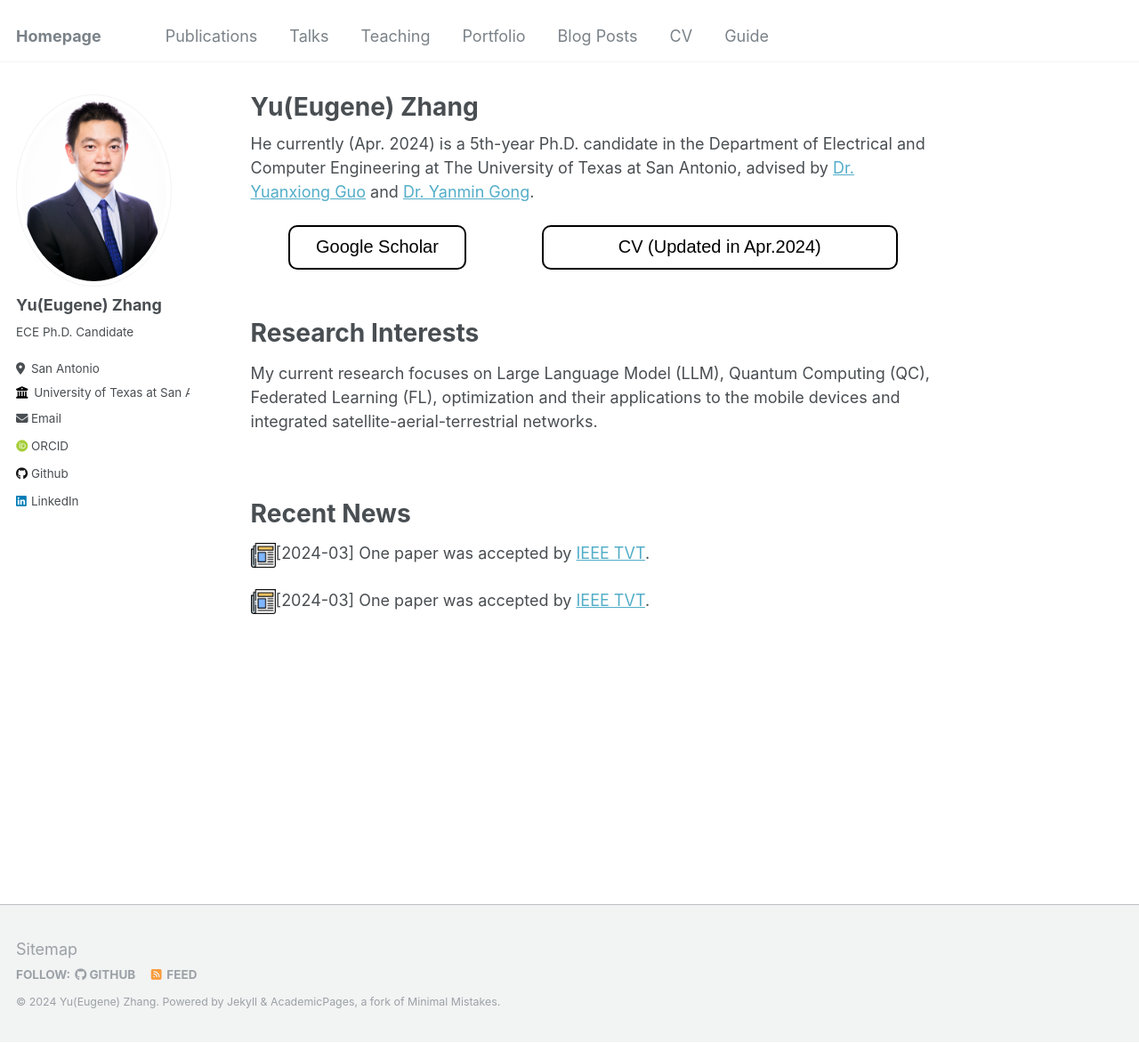
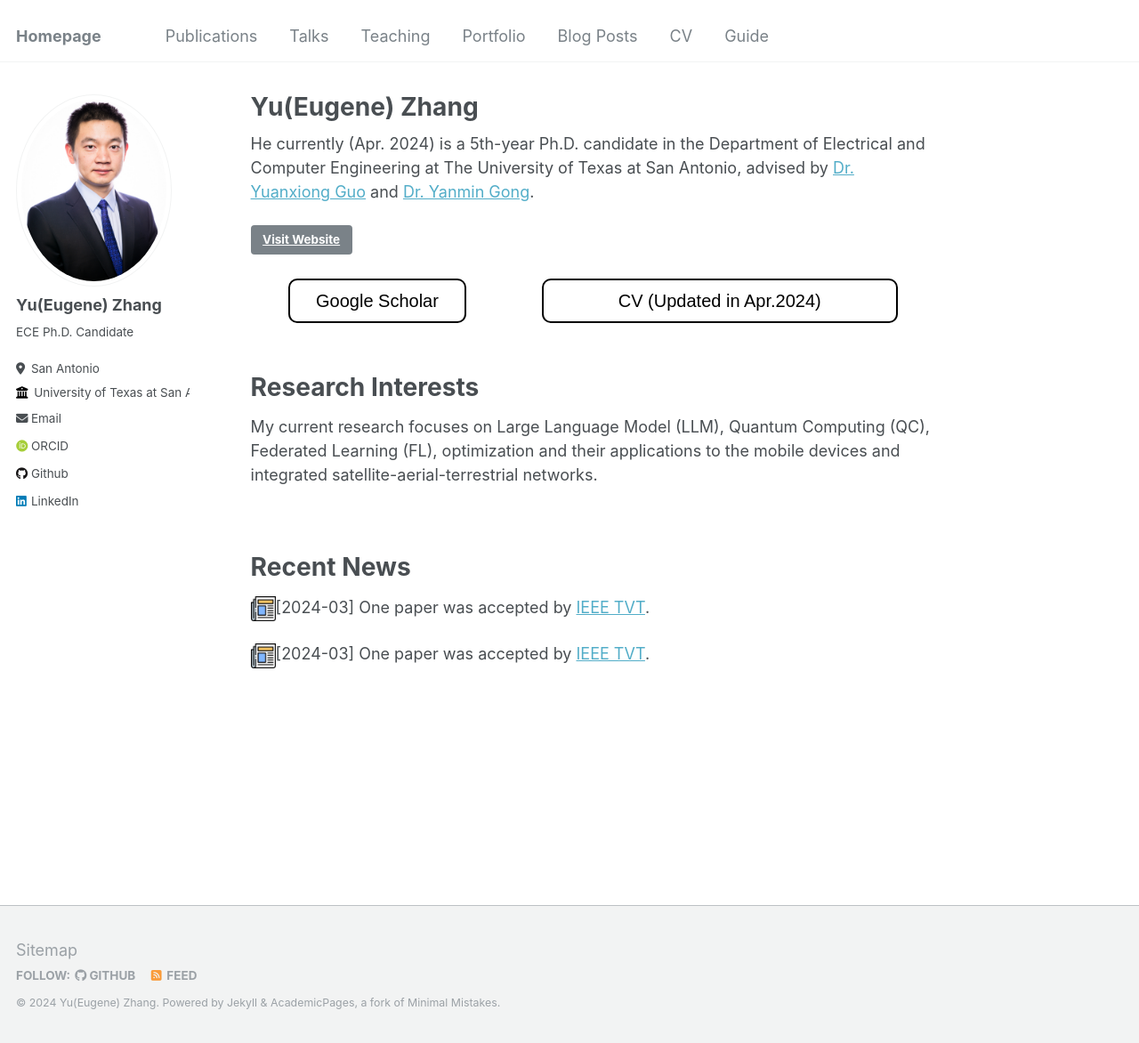
Before and after one commit to Yu-Zhang-Eugene/yu-zhang-eugene.github.io, a Jekyll site: the page built from _pages/about.md, in a window 1280 px wide and 1172 px high. Shown: the whole window at 89% size. Built offline with Jekyll 4.4.1, drawn with Linux system fonts in a browser that asks for light colours; some web fonts are replaced.

Commit message:
modified:   _pages/about.md

```diff
--- a/_pages/about.md
+++ b/_pages/about.md
@@ -8,6 +8,16 @@ redirect_from:
 ---
 
 He currently (Apr. 2024) is a 5th-year Ph.D. candidate in the Department of Electrical and Computer Engineering at The University of Texas at San Antonio, advised by [Dr. Yuanxiong Guo](https://guoyuanxiong.github.io) and [Dr. Yanmin Gong](https://yanmingong.github.io).
+
+
+
+
+
+
+<a href="https://www.google.com" class="btn">Visit Website</a>
+
+
+
 
 <div style="display: flex; justify-content: space-around; align-items: center;">
   <!-- First button linking to Stack Overflow -->
```
